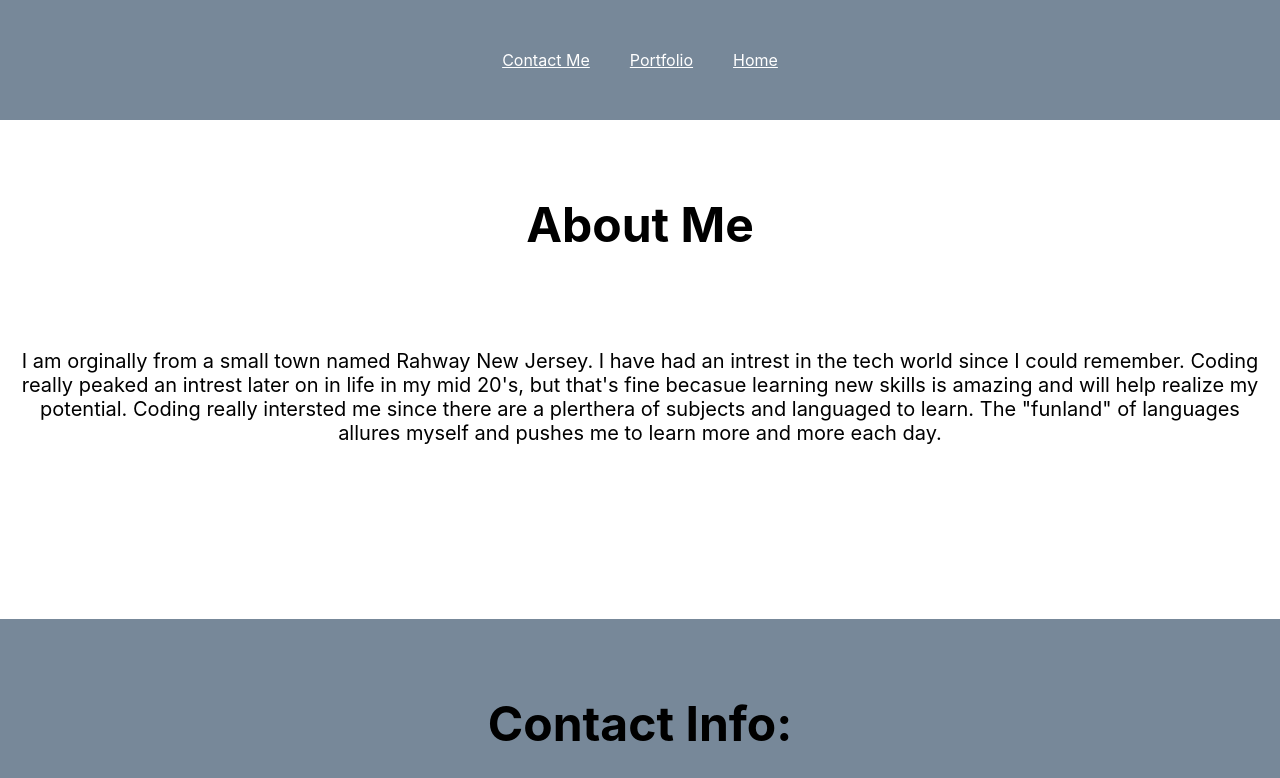
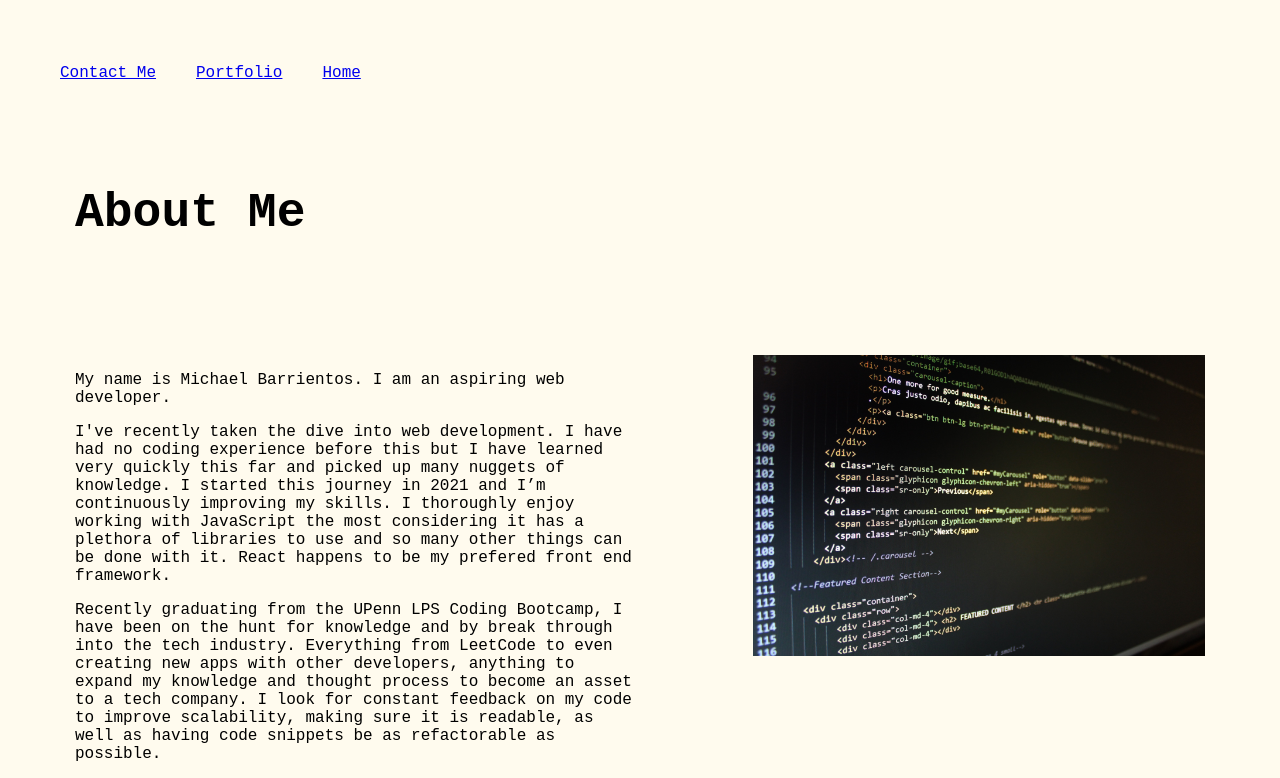
Before and after one commit to mbarrientos1129/Barrientos_React_Portfolio, a React (Create React App) app: page / in a window 1280 px wide. Shown: the top 778 px of the page. Built offline with nearby package versions, Linux system fonts and the light colour scheme.

Commit message:
massive update in styling

```diff
--- a/src/App.css
+++ b/src/App.css
@@ -1,18 +1,66 @@
 body {
-    background-repeat: repeat;
-    background-size: auto;
-    background-color: rgb(255, 255, 255)
+    background-color: rgb(255, 251, 238);
 }
 
+/* NavBar */
+.navBar {
+    padding: 30px 20px;
+    text-align: left;
+    font-family: 'Courier New', Courier, monospace;
+}
+
+div a:link {
+    text-decoration: underline;
+    position: relative;
+    padding: 14px 20px;
+    display: inline-block;
+}
+
+div a:visited {
+    text-decoration: none;
+    color: black;
+}
+
+.navContainer {
+    padding: 20px;
+}
 
 /* portfolio page setup */
-.Project {
-    border: 3px solid;
+
+.portfolioHeading{
+    margin: 0;
+    padding: 75px;
+    font-size: 3rem;
+    font-family: 'Courier New', Courier, monospace;
+
+}
+.portfolioMeat {
+    font-family: 'Courier New', Courier, monospace;
+    flex: 70%;
+    padding: 75px;
+    height: 250px;
+    margin: 0;
+    text-align: center;
+    font-size: 20px;
+}
+
+.webInstruction {
+    text-align: left;
+}
+
+.portfolioCard {
     display: flex;
     text-decoration: none;
+    padding-top: 300px;
+    border-radius: 10px;
+    flex-flow: row wrap;
+    margin: 1rem;
+    vertical-align: bottom;
+}
+
+.Project {
+    text-decoration: none;
     padding: 20px 50px;
-    border: rgb(240, 145, 2);
-    border-radius: 10px;
     flex-flow: row wrap;
     margin: 1rem;
     display: inline-block;
@@ -35,6 +83,26 @@ body {
 }
 
 /* resume page */
+.contactContainer {
+    text-align: center;
+}
+
+.contactHeading {
+    margin: 0;
+    padding: 75px;
+    font-size: 3rem;
+    font-family: 'Courier New', Courier, monospace;
+}
+
+.contactText {
+    font-family: 'Courier New', Courier, monospace;
+    flex: 70%;
+    padding: 75px;
+    height: 250px;
+    margin: 0;
+    text-align: center;
+    font-size: 20px;
+}
 .portfolioBtn {
     text-decoration: none;
     text-transform: uppercase;
@@ -42,16 +110,45 @@ body {
     color: black;
     outline: 2px solid black;
     padding: 30px 60px;
-    position: absolute;
+    position: relative;
     overflow: hidden;
     margin: 0;
-    transform: translateY(-50%) translateX(240%);
+    font-family: 'Courier New', Courier, monospace;
+}
+/*about me container*/
+
+.aboutHeading {
+    text-align: left;
+    font-size: 3rem;
+    padding-left: 75px;
+    font-family: 'Courier New', Courier, monospace;
+    font-weight: bold;
 }
 
-.contactContainer {}
-
-.footer {
-    text-align: center;
+.aboutMeContainer {
+    display: inline-block;
+    column-gap: 20px;
+    row-gap: 20px;
+    padding: 75px;
 }
 
-/*web app container*/
+.aboutMeText {
+    width: 50%;
+    float: left;
+    font-family: 'Courier New', Courier, monospace;
+}
+
+.stockPhoto {
+    float: right;
+    width: 40%;
+    height: auto;
+}
+
+/* footer */
+.footer {
+    color: rgb(0, 0, 0);
+    text-align: center;
+    margin: 0;
+    padding: 20px;
+    font-family: 'Courier New', Courier, monospace;
+}
--- a/src/components/About.js
+++ b/src/components/About.js
@@ -1,33 +1,42 @@
 import React from "react";
-
-const styles = {
-  heading: {
-    margin: 0,
-    padding: '75px',
-    textAlign: 'center',
-    fontSize: '3rem',
-  },
-
-  paragraph: {
-    flex: '70%',
-    padding: '20px',
-    height: '250px',
-    margin: '0',
-    textAlign: 'center',
-    fontSize: '20px'
-  }
-};
+import "../App.css"
+import stockPhoto from './Assets/stockPhoto.jpg';
 
 function About() {
   return (
     <div className="App">
-      <h2 style={styles.heading}>About Me</h2>
-        <p style={styles.paragraph}>I am orginally from a small town named Rahway New Jersey. I have had an intrest in the tech
-          world since I could remember. Coding really peaked an intrest later on in life in my mid 20's, but
-          that's fine becasue learning new skills is amazing and will help realize my potential.
-          Coding really intersted me since there are a plerthera of subjects and languaged to learn. The "funland" of
-          languages allures myself and pushes me to learn more and more each day.
-        </p>
+      <h2 className="aboutHeading">About Me</h2>
+
+      <div className="aboutMeContainer">
+        <div className="imageContainer">
+          <img className="stockPhoto" src={stockPhoto} alt="default"></img>
+        </div>
+        <div className="aboutMeText">
+          <p>My name is Michael Barrientos. I am an aspiring web developer.</p>
+
+          <p>I've recently taken the dive into web development. I have had no coding experience before this but
+            I have learned very quickly this far and picked up many nuggets of knowledge. I started this journey in 2021
+            and I’m continuously improving my skills. I thoroughly enjoy working with JavaScript the most considering
+            it has a plethora of libraries to use and so many other things can be done with it. React happens to be
+            my prefered front end framework.
+          </p>
+
+          <p>Recently graduating from the UPenn LPS Coding Bootcamp, I have been on the hunt for knowledge and
+            by break through into the tech industry. Everything from LeetCode to even creating new apps with
+            other developers, anything to expand my knowledge and thought process to become an asset to
+            a tech company. I look for constant feedback on my code to improve scalability, making sure it is readable,
+            as well as having code snippets be as refactorable as possible.
+          </p>
+
+          <p>
+            What excites me most about the tech industry, the industry is forever growing. New technologies
+            are constantly being improved or created. It's a whole lot of learning that keeps other, I feel,
+            from burning out. This industry is exciting, and I will bring value to any company given that I will
+            learn quickly, accurately, and implement ideas through trial and error.
+
+          </p>
+        </div>
+      </div>
     </div>
   );
 }
--- a/src/components/Contact.js
+++ b/src/components/Contact.js
@@ -1,26 +1,6 @@
 import React from 'react';
 import devResume from '../components/Assets/Resume.pdf';
 import Button from 'react-bootstrap/Button';
-
-const styles = {
-    heading: {
-        margin: 0,
-        padding: '75px',
-        textAlign: 'center',
-        fontSize: '3rem',
-        color: 'white',
-    },
-    paragraph: {
-        flex: '70%',
-        padding: '20px',
-        height: '250px',
-        margin: '0',
-        textAlign: 'center',
-        fontSize: '20px'
-    },
-
-
-};
 
 function ResumePage() {
     return (
@@ -31,11 +11,11 @@ function ResumePage() {
 
                 <div className="contentBox" id="resumepage">
 
-                    <h2 style={styles.heading}>Resume</h2>
-                    <p style={styles.paragraph}>
+                    <h2 className='contactHeading'>Resume</h2>
+                    <p className='contactText'>
                         This is my current resume. Please take a look!
                     </p>
-                    <Button style={styles.button} className="portfolioBtn" variant="warning" href={devResume} download={true}>Download</Button>
+                    <Button className="portfolioBtn" variant="warning" href={devResume} download={true}>Download</Button>
 
 
 
--- a/src/components/Footer.js
+++ b/src/components/Footer.js
@@ -6,13 +6,6 @@ import { faGithub } from '@fortawesome/free-brands-svg-icons';
 import { faEnvelope } from '@fortawesome/free-solid-svg-icons';
 
 const styles = {
-    heading: {
-        margin: 0,
-        padding: '75px',
-        textAlign: 'center',
-        fontSize: '3rem',
-        backgroundColor: 'lightslategrey'
-    },
     icons: {
         display: 'inline-block',
         padding: '20px 50px',
@@ -23,19 +16,18 @@ const styles = {
         borderRadius: '10px',
         boarder: '3px solid',
         flexFlow: 'row wrap',
-
     }
 };
 
 function Footer() {
     return (
 
-        <div class="container">
+        <div class="footerContainer">
 
             <footer className="footer contentBox">
 
                 <div className="row">
-                    <h3 style={styles.heading}>Contact Info:</h3>
+                    <h3>Contact Info:</h3>
                     <div style={styles.icons} className="col d-flex justify-content-end text-end" id='icons'>
                     <a href="https://www.linkedin.com/in/michael-barrientos-a18089205/"><FontAwesomeIcon icon={faLinkedin} size='lg' /></a>
                     </div>
--- a/src/components/Nav.js
+++ b/src/components/Nav.js
@@ -1,46 +1,27 @@
 import React from "react";
 import '../App.css';
 
-const styles = {
-  heading: {
-    padding: '50px',
-    textAlign: 'center',
-    backgroundColor: 'lightslategrey',
-    color: 'white',
-  },
-
-  anchor: {
-    padding: '14px 20px',
-    textAlign: 'center',
-    color: 'white'
-  }
-}
-
-function Nav({ currentPage, handlePageChange }) {
+export default function Nav({ currentPage, handlePageChange }) {
   return (
-    <div class="bar">
-      <div className="sideNav">
-        <nav style={styles.heading}>
-          <a style={styles.anchor}
+    <div className="navContainer">
+      <nav className="navBar">
+        <a
           href="#contact"
           onClick={() => handlePageChange('Contact')}
           className={currentPage === 'Contact' ? 'nav-link active' : 'nav.link'}>
           Contact Me</a>
 
-          <a style={styles.anchor}
+        <a
           href='#portfolio'
           onClick={() => handlePageChange('Portfolio')}
           className={currentPage === 'Portfolio' ? 'nav-link active' : 'nav.link'}>
           Portfolio</a>
 
-          <a style={styles.anchor}
+        <a
           href="#contact"
           onClick={() => handlePageChange('About')}
           className={currentPage === 'About' ? 'nav-link active' : 'nav.link'}>Home</a>
       </nav>
     </div>
-    </div>
   );
 }
-
-export default Nav;
--- a/src/components/Portfolio.js
+++ b/src/components/Portfolio.js
@@ -7,29 +7,6 @@ import Accord from "./Assets/Accord.PNG";
 import bookSearch from "./Assets/bookSearch.PNG";
 import employeeTracker from "./Assets/employeeTracker.PNG";
 import socialNetworkAPI from "./Assets/socialNetworkAPI.PNG";
-
-
-const styles = {
-    heading: {
-        margin: 0,
-        padding: '75px',
-        textAlign: 'center',
-        fontSize: '3rem',
-        color: 'black',
-    },
-    image: {
-        width: '150px',
-        align: 'right',
-    },
-    paragraph: {
-        flex: '70%',
-        padding: '20px',
-        height: '250px',
-        margin: '0',
-        textAlign: 'center',
-        fontSize: '20px'
-      }
-};
 
 function Portfolio() {
     const ProjectsArray = [
@@ -72,14 +49,45 @@ function Portfolio() {
     return (
         <div class='webConatiner'>
             <div className="App">
-                <h2 style={styles.heading}>Web Applications</h2>
-                <p style={styles.paragraph}>These applications listed below are a culmination of work I have completed. Ranging from
-                    full application with other students, refactored applications into a MERN stack. As well
-                    as back end application where i feel most comfortable.
-                </p>
-                {ProjectsArray.map(project => {
-                    return <Project style={styles.image} link={project.link} title={project.title} image={project.image} />
-                })}
+                <h2 className="portfolioHeading">Web Applications</h2>
+                <div className="portfolioMeat">
+                    <p>
+                        Welcome to my Web Applications Section!
+                    </p>
+                    <p>
+                        Below are snippets of my web applications I have made, refactored, as well as worked collaboratively with other peers.
+                        These cards are interactive, they contain the link to these projects GitHub repository or their deployed links.
+                        As well on the footer there is a link to my GitHub profile, and I encourage you to peruse my repositories.
+                    </p>
+                    <p>
+                        There are three applications that have deployed links. Those application consist of Cumulus Chat, filmBites!, and Accord.
+                    </p>
+                    <p>
+                         <b>Application Uses for Overview - ></b>
+                    </p>
+                    <div className="webInstruction">
+                        <p>
+                            <b>Cumulus Chat:</b> Please pair with a cohort as this is how you will test if this application works.
+                            Upon page opening, you can use a test email for authentication and start chatting!
+                            Biggest challenge with this application was getting Socket.io to work properly.
+                            But after constant testing, we got it to work.
+                        </p>
+                        <p>
+                            <b>Accord:</b> This is a simple blog posting application.
+                        </p>
+                        <p>
+                            <b>filmBites!:</b> This application is used for a night in, if you really can’t decide what you want to each or watch.
+                            You can use this application to figure that out quickly. This application uses 2 API’s, themealDB and omDB.
+                            They were both great to work with, but we had limitations given by the API, but we got it to work and want to continue
+                            further development.
+                        </p>
+                    </div>
+                </div>
+                <div className="portfolioCard">
+                    {ProjectsArray.map(project => {
+                        return <Project link={project.link} title={project.title} image={project.image} />
+                    })}
+                </div>
             </div>
         </div>
     );
```
Also changed, not shown: src/components/Assets/stockPhoto.jpg (added), 1 other file (tests, documents, lock files or other folders). Lines whose indentation alone changed are shown as unchanged.
